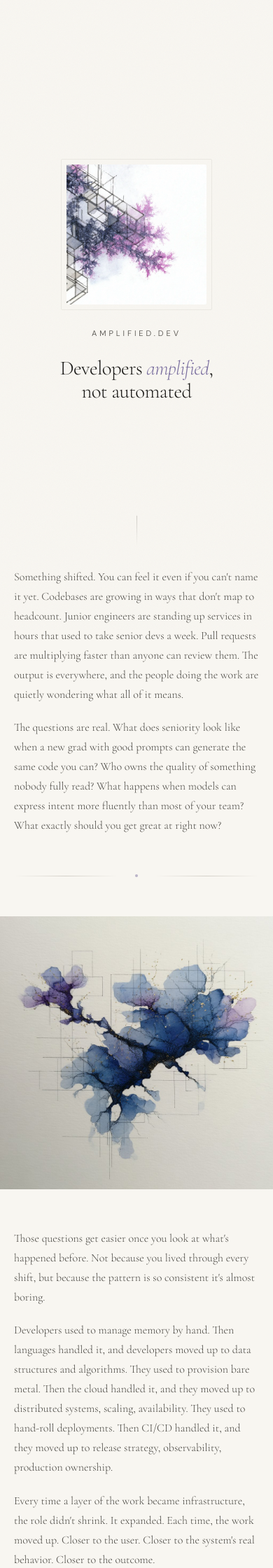
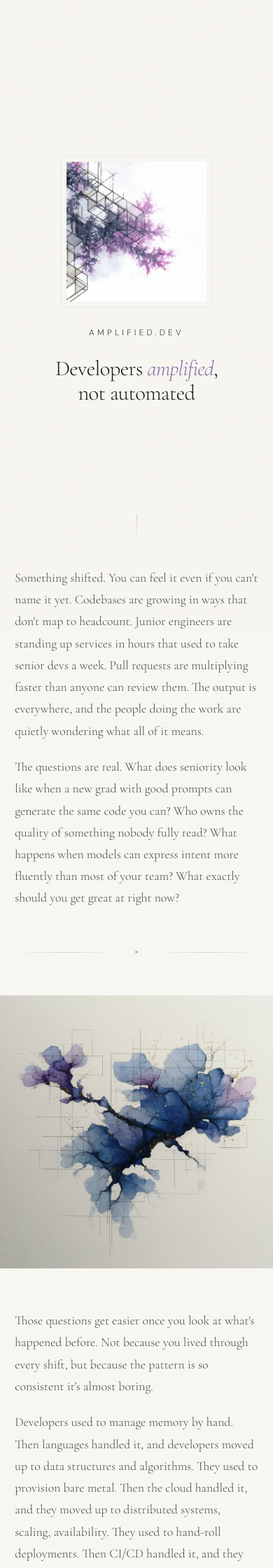
Before and after one commit to continuedev/amplified.dev, a Jekyll site: the page index.html, which Jekyll copies as it is, in a window 390 px wide. Shown: the top 2240 px of the page at 70% size. Built offline with Jekyll 4.4.1, drawn with Linux system fonts in a browser that asks for light colours.

Commit message:
Increase font size on mobile for better readability
Bump the base font-size from 16px to 17px at the tablet breakpoint,
and increase body/closing text and pull-quote sizes at both 768px and
480px breakpoints. Addresses reader feedback requesting larger text
on mobile devices.

Co-Authored-By: Claude Opus 4.6 <noreply@anthropic.com>

```diff
--- a/index.html
+++ b/index.html
@@ -541,7 +541,7 @@
 
     /* ─── Responsive ─── */
     @media (max-width: 768px) {
-      html { font-size: 16px; }
+      html { font-size: 17px; }
 
       .page { padding: 0 1.25rem; }
 
@@ -574,7 +574,7 @@
       .section { margin-bottom: 3.5rem; }
 
       .section p {
-        font-size: 1.05rem;
+        font-size: 1.1rem;
         line-height: 1.75;
       }
 
@@ -615,7 +615,7 @@
       }
 
       .closing p {
-        font-size: 1.05rem;
+        font-size: 1.1rem;
       }
 
       /* Bigger touch target for CTA */
@@ -644,7 +644,7 @@
       }
 
       .section p {
-        font-size: 1rem;
+        font-size: 1.05rem;
         line-height: 1.75;
         margin-bottom: 1.2rem;
       }
@@ -674,7 +674,7 @@
 
       /* Pull quotes are the emotional beats — keep them felt */
       .pull-quote {
-        font-size: 1.35rem;
+        font-size: 1.4rem;
         padding: 1.5rem 0;
         margin: 2rem 0;
       }
@@ -682,7 +682,7 @@
       .sep { margin: 2.5rem 0; }
 
       .closing p {
-        font-size: 1rem;
+        font-size: 1.05rem;
       }
 
       footer {
```
